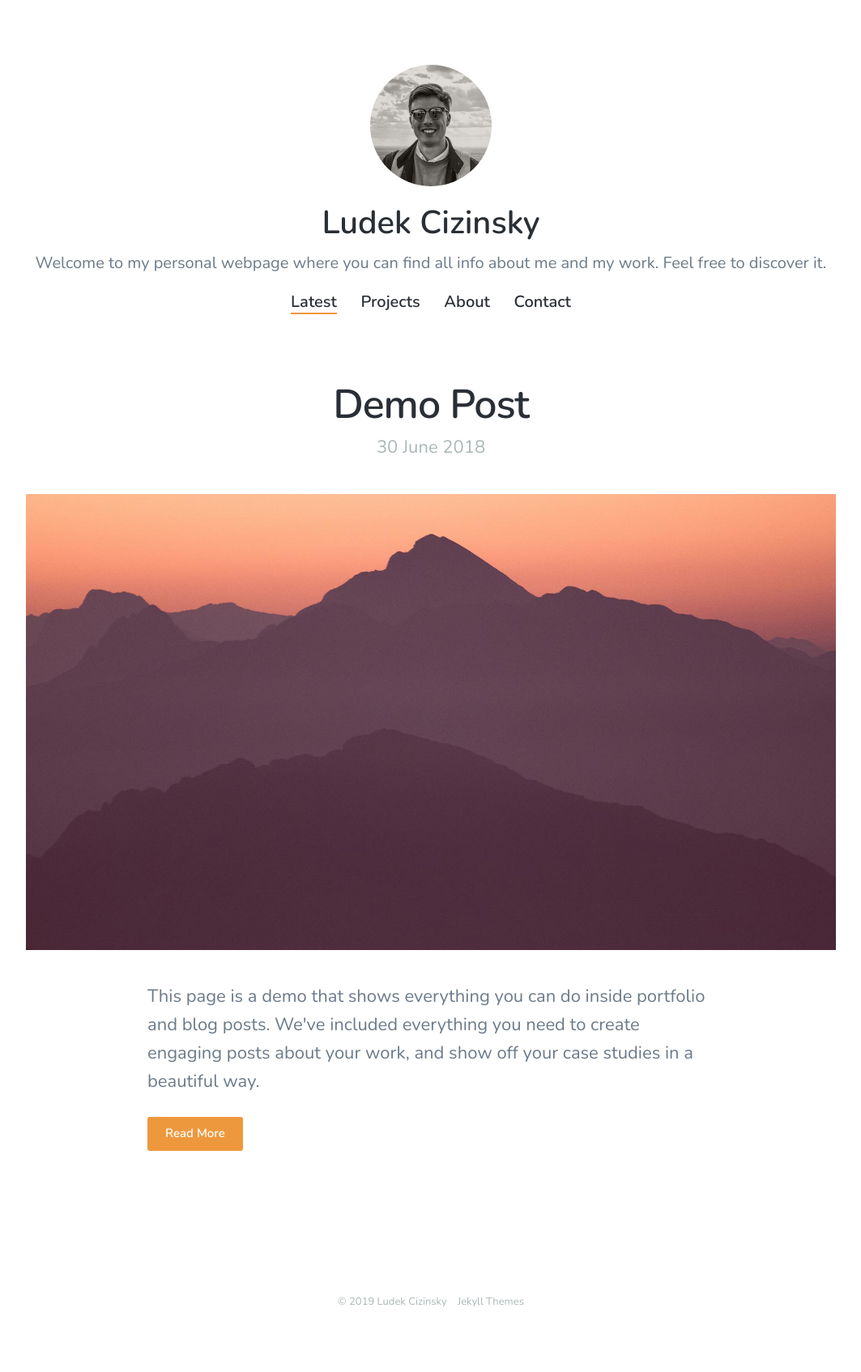
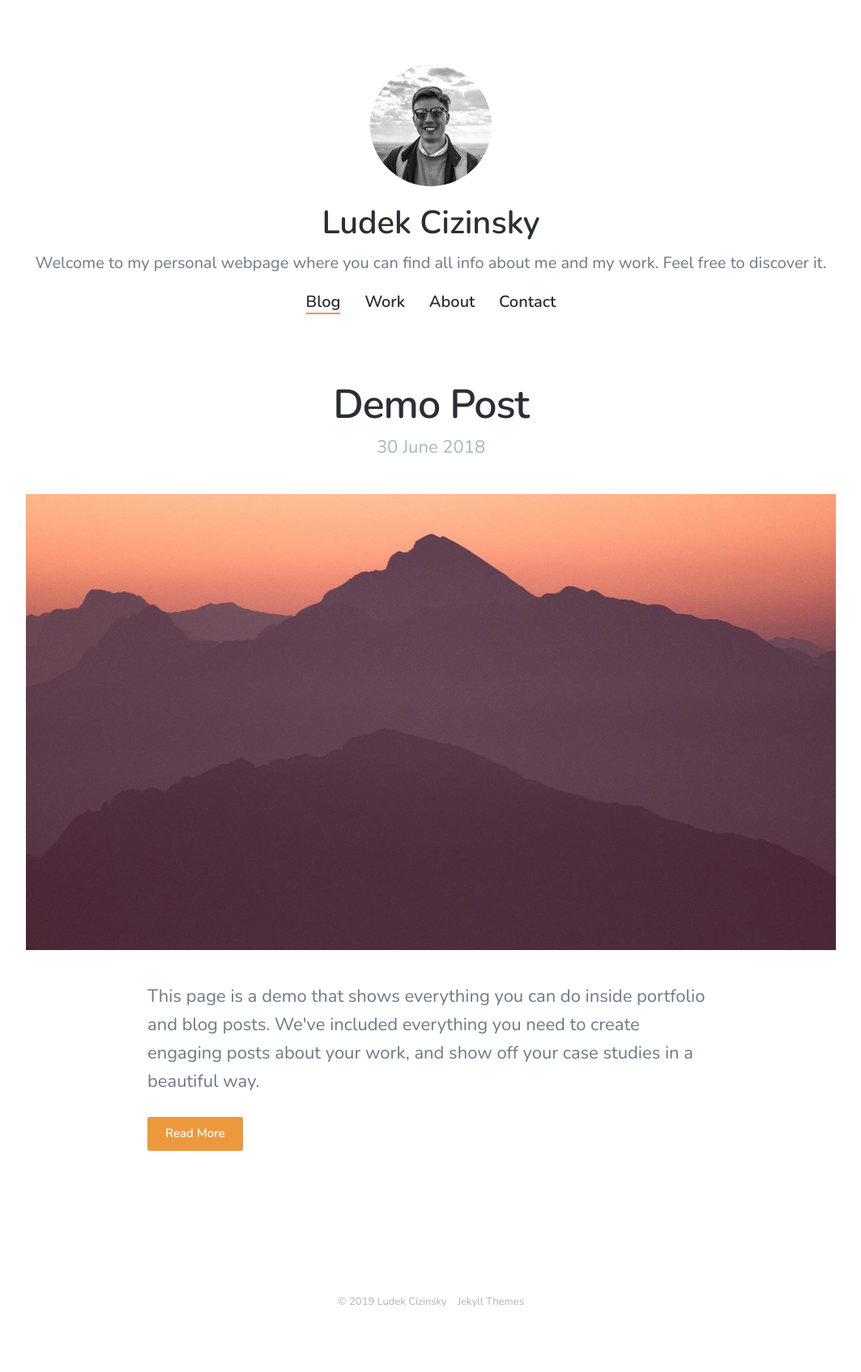
Before and after one commit to LudekCizinsky/ludekcizinsky.github.io, a Jekyll site: the page built from index.html, in a window 1280 px wide. Shown: the whole page at 81% size, without its empty margins (108-1171 px from the left). Built offline with Jekyll 4.4.1, drawn with Linux system fonts in a browser that asks for light colours; nearby versions of some CDN libraries; the list of posts is cut into pages by our own code.

Commit message:
Further changes

```diff
--- a/_data/settings.yml
+++ b/_data/settings.yml
@@ -10,9 +10,9 @@ header_settings:
 
 menu_settings:
   menu_items:
-    - title: 'Latest'
+    - title: 'Blog'
       url: '/'
-    - title: 'Projects'
+    - title: 'Work'
       url: '/projects/'
     - title: 'About'
       url: '/about'
@@ -23,7 +23,7 @@ grid_settings:
   grid_spacing: 10
 
 contact_settings:
-  form_action: 'https://formspree.io/your@email.com'
+  form_action: 'https://formspree.io/ludekcizinsky11@gmail.com'
   confirmation_url: '/thanks'
   email_subject: 'Contact form submission'
   send_button_text: 'Send Message'
```
Also changed, not shown: README.md (deleted), images/avatar.jpg, images/favicon.png, 3 other files.
